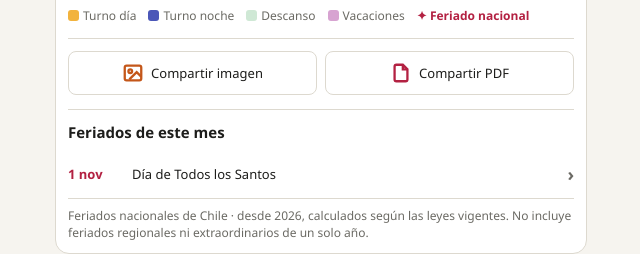
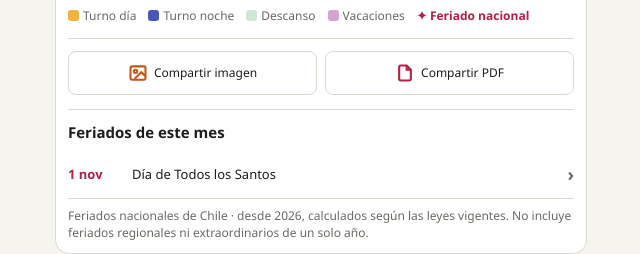
Before and after one commit to Calendarioturnos/Calendario, a plain HTML site: page index.html in a window 1280 px wide. Shown: the part 1069-1323 px from the top of the page, 319-959 px from the left. Drawn offline with Linux system fonts and the light colour scheme.

Commit message:
Botones Compartir lado a lado en pantallas angostas

```diff
--- a/index.html
+++ b/index.html
@@ -150,8 +150,8 @@ footer{text-align:center;color:var(--mut);font-size:12px;margin:18px 0 8px;paddi
 .export-tools{display:flex;gap:8px;flex-wrap:wrap;margin-top:14px;padding-top:12px;border-top:1px solid var(--bd)}
 .export-button{display:inline-flex;gap:7px;align-items:center;justify-content:center;font:inherit;font-size:14px;padding:10px 14px;min-height:44px;border:1px solid var(--bd);border-radius:8px;background:var(--card);color:var(--tx);cursor:pointer}
 .export-button svg{width:18px;height:18px;flex-shrink:0}
-.export-tools .export-button{flex:1 1 160px;min-width:0;white-space:nowrap;font-size:13px;padding:10px 12px}
-.export-tools .export-button svg{width:22px;height:22px;stroke-width:2.5}
+.export-tools .export-button{flex:1 1 140px;min-width:0;white-space:nowrap;font-size:12px;padding:10px 6px;gap:6px}
+.export-tools .export-button svg{width:20px;height:20px;stroke-width:2.5}
 #month-image svg{color:var(--ac)}
 #month-pdf svg{color:var(--holiday)}
 .export-button:disabled{opacity:.5;cursor:wait}
```
